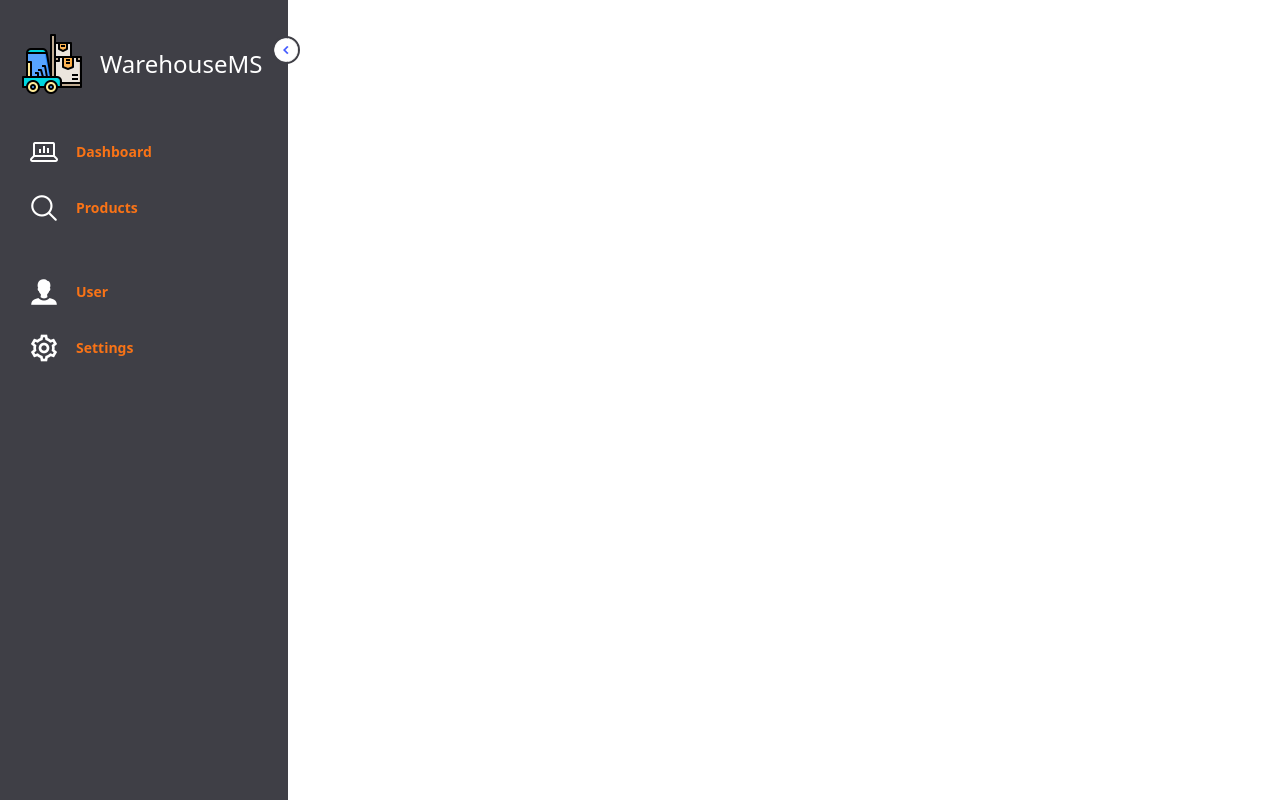
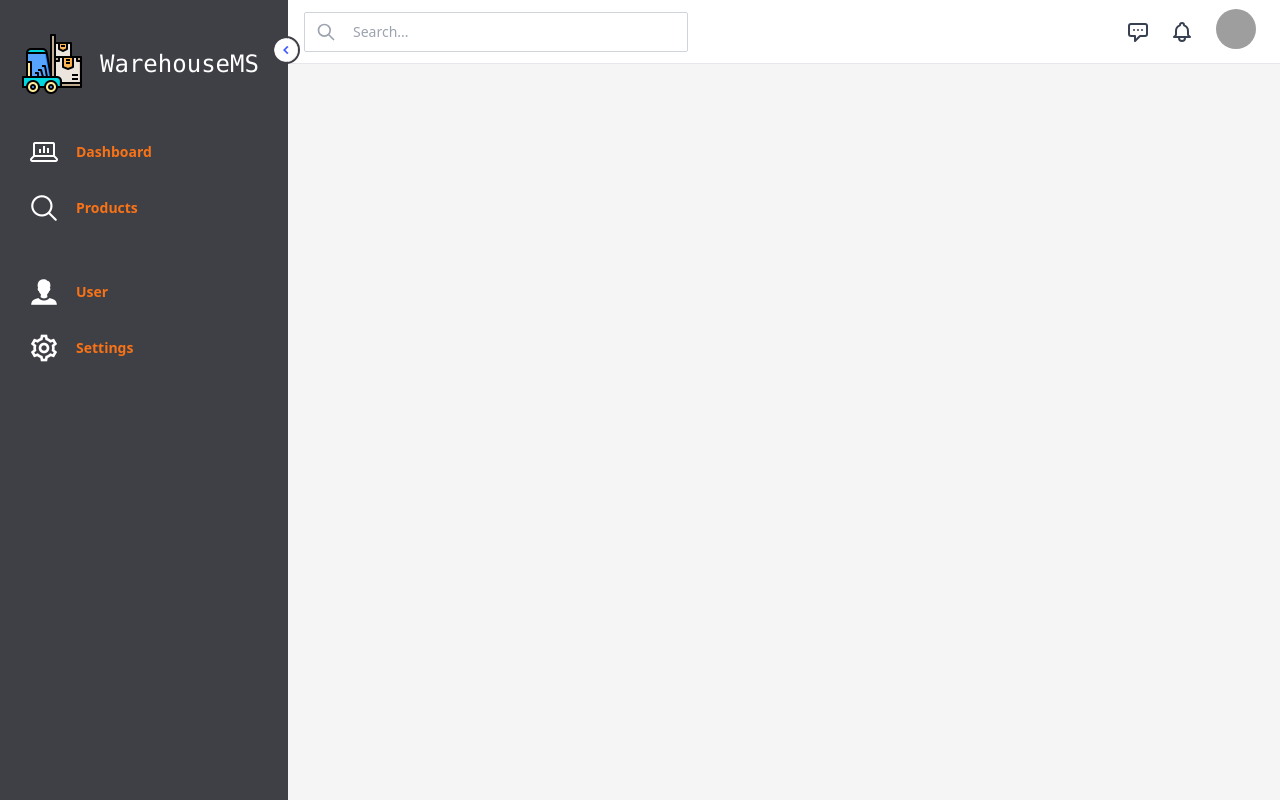
Before and after one commit to marcinopenchowski/WarehouseMS, a React (Create React App) app in the folder application/frontend/wms/: page / in a window 1280 px wide. Built offline with nearby package versions, Linux system fonts and the light colour scheme; grey boxes are pictures that could not be loaded.

Commit message:
created shared Header component

```diff
--- a/application/frontend/wms/package.json
+++ b/application/frontend/wms/package.json
@@ -3,9 +3,11 @@
   "version": "0.1.0",
   "private": true,
   "dependencies": {
+    "@headlessui/react": "^1.7.15",
     "@testing-library/jest-dom": "^5.16.5",
     "@testing-library/react": "^13.4.0",
     "@testing-library/user-event": "^13.5.0",
+    "classnames": "^2.3.2",
     "react": "^18.2.0",
     "react-dom": "^18.2.0",
     "react-icons": "^4.9.0",
--- a/application/frontend/wms/src/components/Main.jsx
+++ b/application/frontend/wms/src/components/Main.jsx
@@ -1,10 +1,14 @@
 import React from "react";
-import Navbar from "./Navbar";
+import Navbar from "./shared/Navbar";
+import Header from "./shared/Header";
 
 export default function Main() {
     return (
-        <div className="">
+        <div className="flex flex-row bg-neutral-100 h-screen w-screen overflow-hidden">
             <Navbar />
+            <div className="flex-1">
+                <Header />
+            </div>
         </div>
     );
 }
--- a/application/frontend/wms/src/components/Products.jsx
+++ b/application/frontend/wms/src/components/Products.jsx
@@ -1,5 +1,5 @@
 import React from "react";
-import Navbar from "./Navbar";
+import Navbar from "./shared/Navbar";
 
 export default function Dashboard() {
     return <div className="flex">
--- a/application/frontend/wms/src/components/Settings.jsx
+++ b/application/frontend/wms/src/components/Settings.jsx
@@ -1,5 +1,5 @@
 import React from "react";
-import Navbar from "./Navbar";
+import Navbar from "./shared/Navbar";
 
 export default function Dashboard() {
   return (
--- /dev/null
+++ b/application/frontend/wms/src/components/shared/Header.jsx
@@ -0,0 +1,166 @@
+import React, { Fragment } from "react";
+import { useNavigate } from "react-router-dom";
+import {
+  HiOutlineBell,
+  HiOutlineChatAlt,
+  HiOutlineSearch,
+} from "react-icons/hi";
+import { Menu, Popover, Transition } from "@headlessui/react";
+import classNames from "classnames/bind";
+
+export default function Header() {
+  const navigate = useNavigate();
+
+  return (
+    <div className="bg-white h-16 px-4 flex justify-between items-center border-b border-gray-200">
+      <div className="relative">
+        <HiOutlineSearch
+          fontSize={20}
+          className="text-gray-400 absolute top-1/2 -translate-y-1/2 left-3"
+        />
+        <input
+          type="text"
+          placeholder="Search..."
+          className="text-sm focus:outline-none active:outline-none h-10 w-[24rem] border border-gray-300 rounded-sm pl-12 px-4"
+        />
+      </div>
+      <div className=" flex items-center gap-2 mr-2">
+        <Popover className="relative">
+          {({ open }) => (
+            <>
+              <Popover.Button
+                className={classNames(
+                  open && "bg-gray-100",
+                  "p-1.5 rounded-md inline-flex items-center text-gray-700 hover:text-opacity-100 focus:outline-none active:bg-gray-100"
+                )}
+              >
+                <HiOutlineChatAlt fontSize={24} />
+              </Popover.Button>
+              <Transition
+                as={Fragment}
+                enter="transition ease-out duration-200"
+                enterFrom="opacity-0 translate-y-1"
+                enterTo="opacity-100 translate-y-0"
+                leave="transition ease-in duration-150"
+                leaveFrom="opacity-100 translate-y-0"
+                leaveTo="opacity-0 translate-y-1"
+              >
+                <Popover.Panel className="absolute right-0 z-10 mt-2.5 w-80">
+                  <div className="bg-white rounded-md shadow-md ring-1 ring-black ring-opacity-5 px-2 py-2.5">
+                    <strong className="text-gray-700 font-medium">
+                      Messages
+                    </strong>
+                    <div className="mt-2 py-1 text-sm">
+                      This is messages panel
+                    </div>
+                  </div>
+                </Popover.Panel>
+              </Transition>
+            </>
+          )}
+        </Popover>
+        <Popover className="relative">
+          {({ open }) => (
+            <>
+              <Popover.Button
+                className={classNames(
+                  open && "bg-gray-100",
+                  "p-1.5 rounded-md inline-flex items-center text-gray-700 hover:text-opacity-100 focus:outline-none active:bg-gray-100"
+                )}
+              >
+                <HiOutlineBell fontSize={24} />
+              </Popover.Button>
+              <Transition
+                as={Fragment}
+                enter="transition ease-out duration-200"
+                enterFrom="opacity-0 translate-y-1"
+                enterTo="opacity-100 translate-y-0"
+                leave="transition ease-in duration-150"
+                leaveFrom="opacity-100 translate-y-0"
+                leaveTo="opacity-0 translate-y-1"
+              >
+                <Popover.Panel className="absolute right-0 z-10 mt-2.5 w-80">
+                  <div className="bg-white rounded-md shadow-md ring-1 ring-black ring-opacity-5 px-2 py-2.5">
+                    <strong className="text-gray-700 font-medium">
+                      Notifications
+                    </strong>
+                    <div className="mt-2 py-1 text-sm">
+                      This is notifications panel
+                    </div>
+                  </div>
+                </Popover.Panel>
+              </Transition>
+            </>
+          )}
+        </Popover>
+        <Menu as="div" className="relative">
+          <div>
+            <Menu.Button className="ml-2 inline-flex rounded-full focus:outline-none focus:ring-2 focus:ring-orange-400">
+              <span className="sr-only">Open user menu</span>
+              <div
+                className="h-10 w-10 rounded-full bg-orange-500 bg-cover bg-no-repeat bg-center"
+                style={{
+                  backgroundImage:
+                    'url("https://source.unsplash.com/80x80?face)',
+                }}
+              >
+                <span className="sr-only">Jack Kowalski</span>
+              </div>
+            </Menu.Button>
+          </div>
+          <Transition
+            as={Fragment}
+            enter="transition ease-out duration-100"
+            enterFrom="transform opacity-0 scale-95"
+            enterTo="transform opacity-100 scale-100"
+            leave="transition ease-in duration-75"
+            leaveFrom="transform opacity-100 scale-100"
+            leaveTo="transform opacity-0 scale-95"
+          >
+            <Menu.Items className="origin-top-right z-10 absolute right-0 mt-2 w-48 rounded-md shadow-md p-1 bg-white ring-1 ring-black ring-opacity-5 focus:outline-none">
+              <Menu.Item>
+                {({ active }) => (
+                  <div
+                    className={classNames(
+                      active && "bg-orange-300",
+                      "text-gray-700 focus:bg-orange-700 cursor-pointer rounded-md px-4 py-2"
+                    )}
+                    onClick={() => navigate("/profile")}
+                  >
+                    Your Profile
+                  </div>
+                )}
+              </Menu.Item>
+              <Menu.Item>
+                {({ active }) => (
+                  <div
+                    className={classNames(
+                      active && "bg-orange-300",
+                      "text-gray-700 focus:bg-orange-700 cursor-pointer rounded-md px-4 py-2"
+                    )}
+                    onClick={() => navigate("/settings")}
+                  >
+                    Settings
+                  </div>
+                )}
+              </Menu.Item>
+              <Menu.Item>
+                {({ active }) => (
+                  <div
+                    className={classNames(
+                      active && "bg-orange-300",
+                      "text-gray-700 focus:bg-orange-700 cursor-pointer rounded-md px-4 py-2"
+                    )}
+                    onClick={() => navigate("/logout")}
+                  >
+                    Logout
+                  </div>
+                )}
+              </Menu.Item>
+            </Menu.Items>
+          </Transition>
+        </Menu>
+      </div>
+    </div>
+  );
+}
--- a/application/frontend/wms/src/components/Navbar.jsx
+++ b/application/frontend/wms/src/components/shared/Navbar.jsx
@@ -1,13 +1,12 @@
 import React, { useState } from "react";
-
 
 export default function Navbar() {
   const [open, setOpen] = useState(true);
   const Menus = [
     { title: "Dashboard", src: "dashboard", path: "/" },
-    { title: "Products", src: "search", path: "/products"},
-    { title: "User", src: "user", path: "/login", spacing: true},
-    { title: "Settings", src: "settings", path: "/settings"},
+    { title: "Products", src: "search", path: "/products" },
+    { title: "User", src: "user", path: "/login", spacing: true },
+    { title: "Settings", src: "settings", path: "/settings" },
   ];
 
   return (
@@ -31,23 +30,29 @@
           alt="logo"
         />
         <h1
-          className={` text-white origin-left font-medium text-2xl duration-300 text-center font-mono${
+          className={`${
             !open && "scale-0"
-          }`}
+          } text-white origin-left font-medium text-2xl duration-300 text-center font-mono`}
         >
           WarehouseMS
         </h1>
       </div>
       <ul className="pt-6">
         {Menus.map((menu, index) => (
-          <a href={menu.path}><li
-            key={index}
-            className={` text-orange-500 text-sm flex items-center gap-x-4 cursor-pointer p-2 hover:bg-slate-500 rounded-md font-bold ${menu.spacing ? "mt-9" : "mt-2"}`}>
-            <img src={`/assets/images/${menu.src}.png`} alt="img" />
-            <span className={`${!open && "hidden"} origin-left duration-200 `}>
-              {menu.title}
-            </span>
-          </li>
+          <a href={menu.path}>
+            <li
+              key={index}
+              className={` text-orange-500 text-sm flex items-center gap-x-4 cursor-pointer p-2 hover:bg-slate-500 rounded-md font-bold ${
+                menu.spacing ? "mt-9" : "mt-2"
+              }`}
+            >
+              <img src={`/assets/images/${menu.src}.png`} alt="img" />
+              <span
+                className={`${!open && "hidden"} origin-left duration-200 `}
+              >
+                {menu.title}
+              </span>
+            </li>
           </a>
         ))}
       </ul>
```
Also changed, not shown: 1 other file (tests, documents, lock files or other folders).
